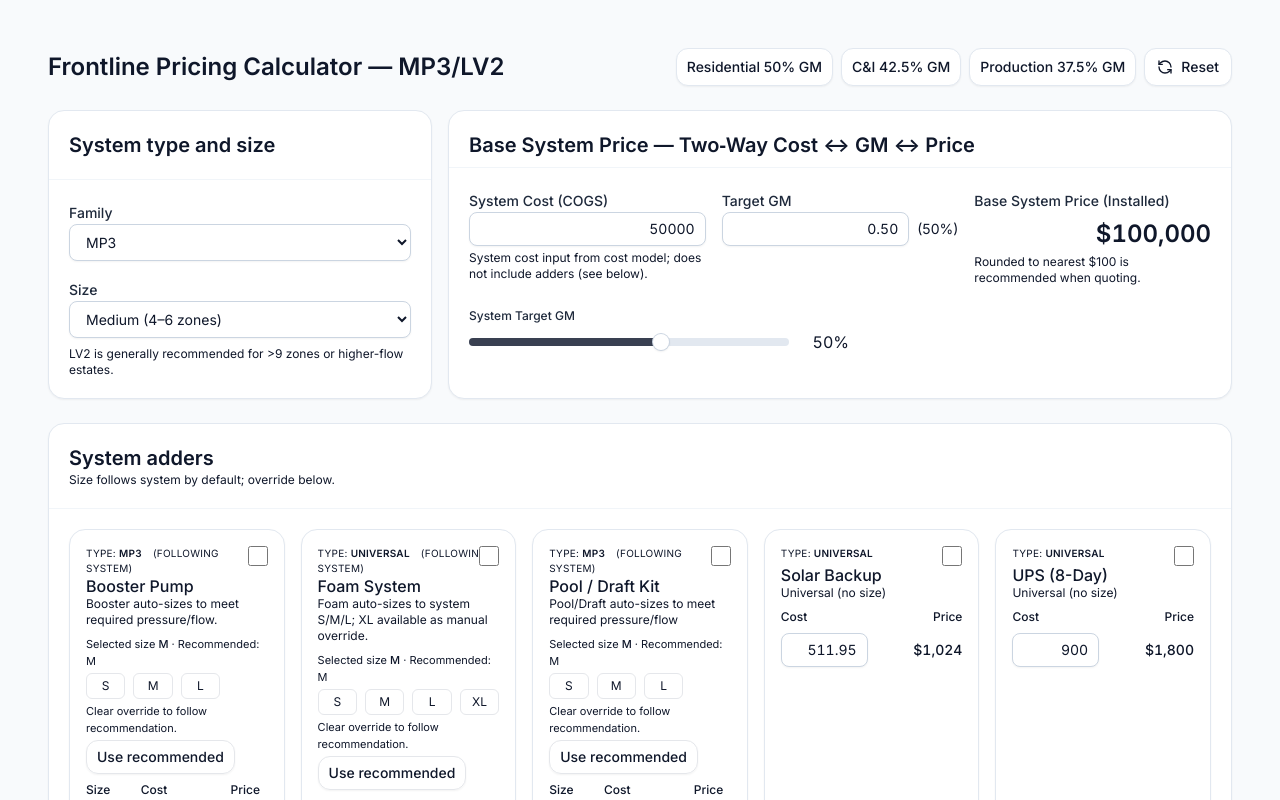
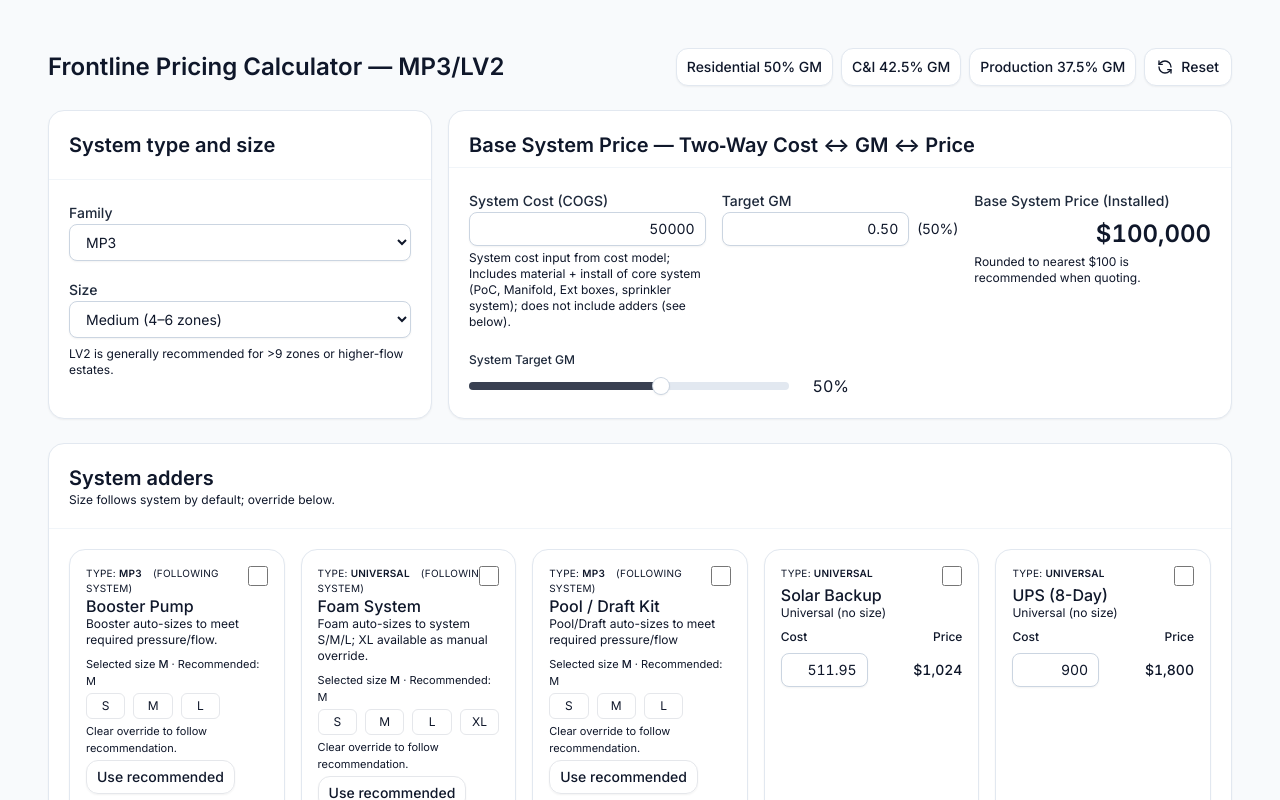
Before and after one commit to cappadonna06/Frontline-pricing-demo, a React (Vite) app: page / in a window 1280 px wide. Shown: the top 800 px of the page. Built offline with nearby package versions, Linux system fonts and the light colour scheme.

Commit message:
Update FrontlinePricingCalculator.tsx

```diff
--- a/src/FrontlinePricingCalculator.tsx
+++ b/src/FrontlinePricingCalculator.tsx
@@ -396,7 +396,7 @@ const recurringAnnual = Math.round((aseAnnual + subAnnual) * 100) / 100;
     }}
   />
   <p className="text-xs text-muted-foreground mt-1">
-    System cost input from cost model; does not include adders (see below).
+    System cost input from cost model; Includes material + install of core system (PoC, Manifold, Ext boxes, sprinkler system); does not include adders (see below).
   </p>
 </div>
 
```
